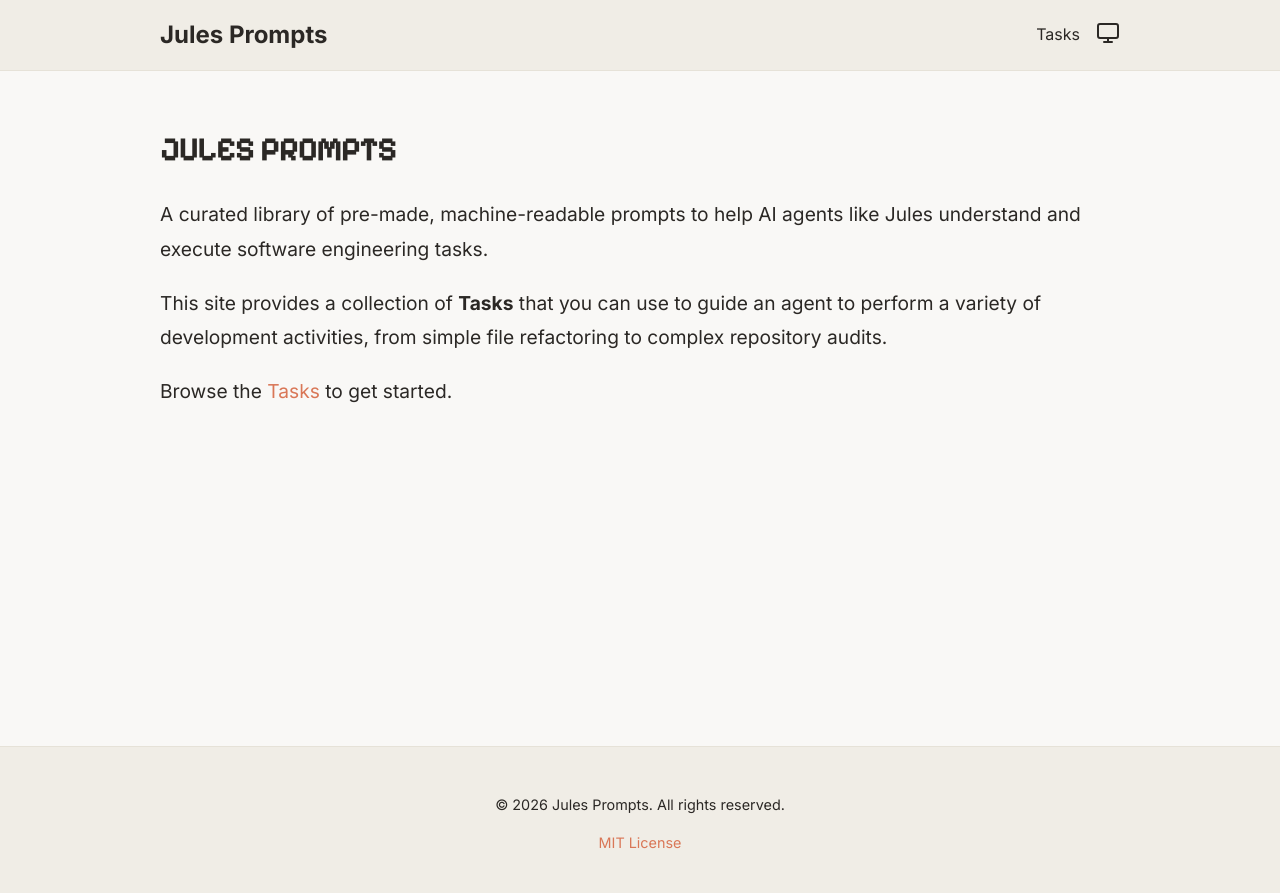
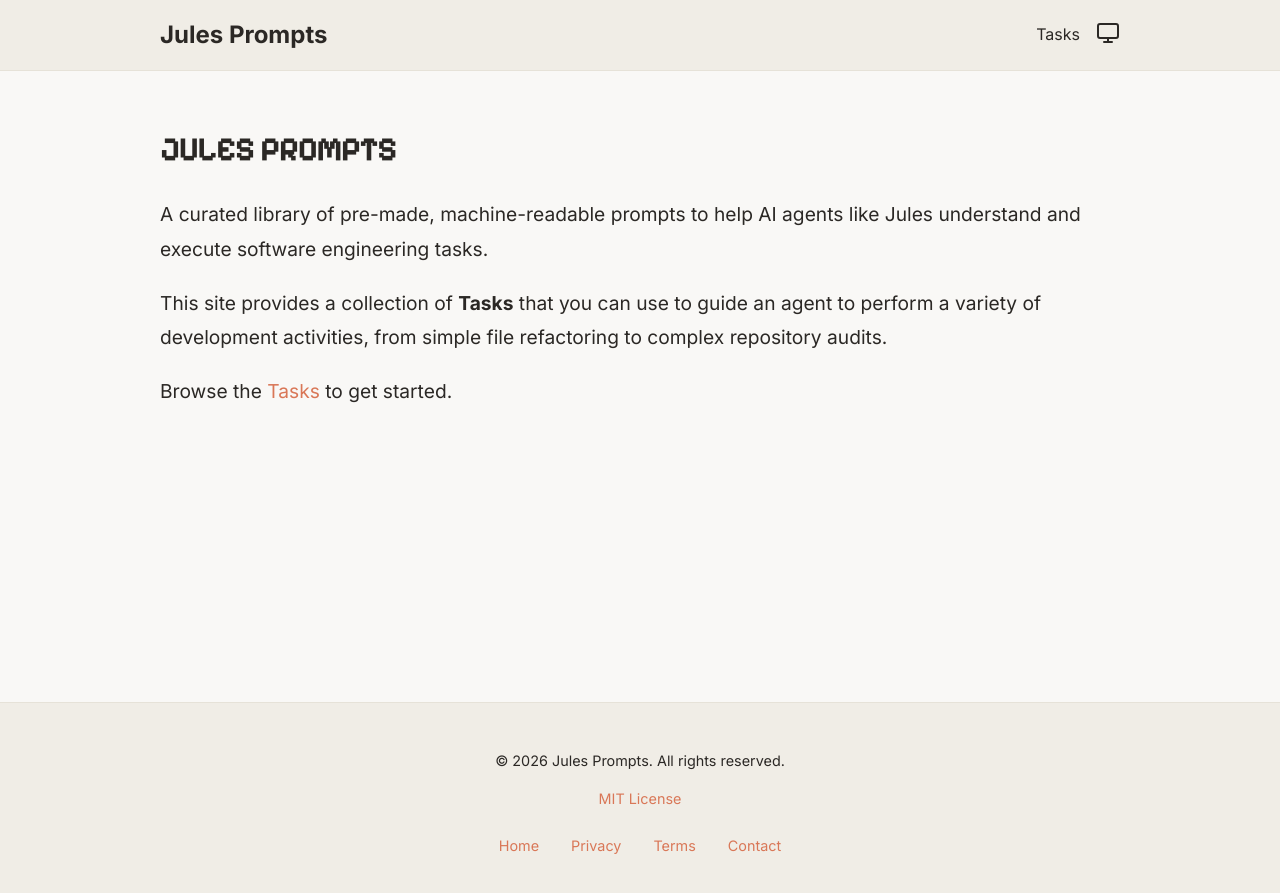
Before and after one commit to melbinjp/jules-prompts, a Jekyll site: the page built from index.md, in a window 1280 px wide. Shown: the top 893 px of the page. Built offline with Jekyll 4.4.1, drawn with Linux system fonts in a browser that asks for light colours; our own code applies the rules of GitHub Pages for plain Markdown files.

Commit message:
Add the WeCanUseAI links to the footer
This was the one tool whose footer had no way back to wecanuseai.com. Its own
footer stays as it is, with the site title, the year and the MIT License link;
the family link row is added underneath and takes its colours from this site's
existing tokens rather than being repainted.

Behaviour matches the other tools: the row wraps rather than overflowing a
narrow screen, and the links are 44px tall for touch.

SCSS compiled locally to confirm the nested rules are valid before pushing,
since GitHub Pages builds this one.

```diff
--- a/_includes/footer.html
+++ b/_includes/footer.html
@@ -4,5 +4,11 @@
     <p>
       <a href="{{ '/license.html' | relative_url }}">MIT License</a>
     </p>
+    <nav class="wcua-footer-links" aria-label="Footer navigation">
+      <a href="https://wecanuseai.com/">Home</a>
+      <a href="https://wecanuseai.com/privacy.html">Privacy</a>
+      <a href="https://wecanuseai.com/terms.html">Terms</a>
+      <a href="https://wecanuseai.com/contact.html">Contact</a>
+    </nav>
   </div>
 </footer>
--- a/assets/css/style.scss
+++ b/assets/css/style.scss
@@ -119,6 +119,24 @@ a {
   padding: 2rem 0;
   font-size: 0.9rem;
   text-align: center;
+
+  // Shared WeCanUseAI link row. Behaves like the other tools' footers - wraps
+  // rather than overflowing a narrow screen, 44px touch targets - while taking
+  // its colours from this site's own tokens.
+  .wcua-footer-links {
+    display: flex;
+    flex-wrap: wrap;
+    justify-content: center;
+    gap: 0 1.5rem;
+    margin-top: 0.5rem;
+
+    a {
+      display: inline-flex;
+      align-items: center;
+      min-height: 44px;
+      padding: 0 0.25rem;
+    }
+  }
 }
 
 // 5. Prompt Cards
```
